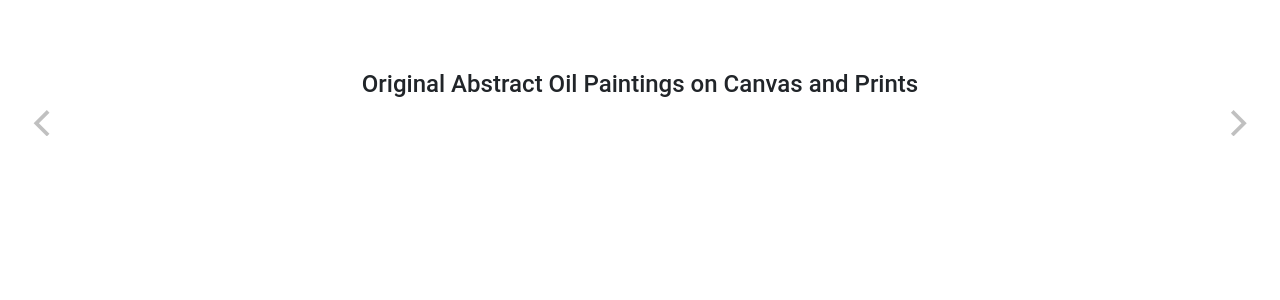
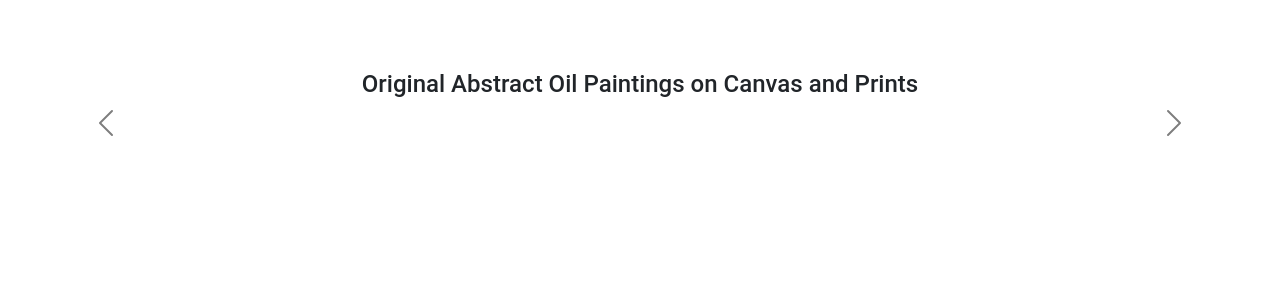
Before and after one commit to jefnic23/ceynic-api, a Flask app: page / in a window 1280 px wide. Shown: the part 373-673 px from the top of the page. Run offline with Flask 2, Linux system fonts and the light colour scheme; data that the repository does not hold is empty; some libraries are stand-ins or nearby versions.

Commit message:
changed home page carousel to bootstrap

```diff
--- a/app/static/css/styles.css
+++ b/app/static/css/styles.css
@@ -52,8 +52,9 @@ a {
     border-bottom: 1px solid #e7e7e7;
 }
 
-.carousel, .carousel-img  {
+.carousel-item img {
     max-height: 340px;
+    margin: auto;
 }
 
 .about-container {
@@ -281,7 +282,7 @@ a {
         font-size: 24px;
     }
 
-    .carousel, .carousel-img {
+    .carousel-item img {
         max-height: 510px;
     }
 
--- a/app/templates/index.html
+++ b/app/templates/index.html
@@ -1,9 +1,4 @@
 {% extends "layout.html" %}
-
-{% block styles %}
-    {{ super() }}
-    <link rel="stylesheet" href="https://unpkg.com/flickity@2/dist/flickity.min.css">
-{% endblock %}
 
 {% block app_content %}
     <script type="text/javascript">
@@ -12,24 +7,34 @@
 
     <div class='container-fluid app-content carousel-container'>
         <h3 class='home-header'>Original Abstract Oil Paintings on Canvas and Prints</h3>
-        <div class='carousel'>
-            {% for image in slideshow %}
-                <div class="carousel-cell">
-                    <img src="{{ image }}" class="carousel-img">
-                </div>
-            {% endfor %}
+        <div id="homeCarousel" class='carousel carousel-dark slide'  data-bs-ride="carousel">
+            <div class="carousel-indicators">
+                {% for image in slideshow %}
+                    <button
+                        type="button"
+                        data-bs-target="#homeCarousel"
+                        data-bs-slide-to="{{loop.index0}}"
+                        class="{{'active' if loop.index0 == 0 else ''}}"
+                        aria-current="{{'true' if loop.index0 == 0 else 'false'}}"
+                        aria-label="{{'Slide ' ~ loop.index | string }}"
+                    ></button>
+                {% endfor %}
+            </div>
+            <div class="carousel-inner">
+                {% for image in slideshow %}
+                    <div class="carousel-item {{'active' if loop.index0 == 0}}">
+                        <img src="{{ image }}" class="d-block">
+                    </div>
+                {% endfor %}
+            </div>
+            <button class="carousel-control-prev" type="button" data-bs-target="#homeCarousel" data-bs-slide="prev">
+                <span class="carousel-control-prev-icon" aria-hidden="true"></span>
+                <span class="visually-hidden">Previous</span>
+            </button>
+            <button class="carousel-control-next" type="button" data-bs-target="#homeCarousel" data-bs-slide="next">
+                <span class="carousel-control-next-icon" aria-hidden="true"></span>
+                <span class="visually-hidden">Next</span>
+            </button>
         </div>
     </div>
 {% endblock %}
-
-{% block scripts %}
-    {{ super() }}
-    <script src="https://unpkg.com/flickity@2/dist/flickity.pkgd.min.js"></script>
-    <script type="text/javascript">
-        const flkty = new Flickity('.carousel', {
-            wrapAround: true,
-            autoPlay: 5000,
-            imagesLoaded: true
-        });
-    </script>
-{% endblock %}
```
